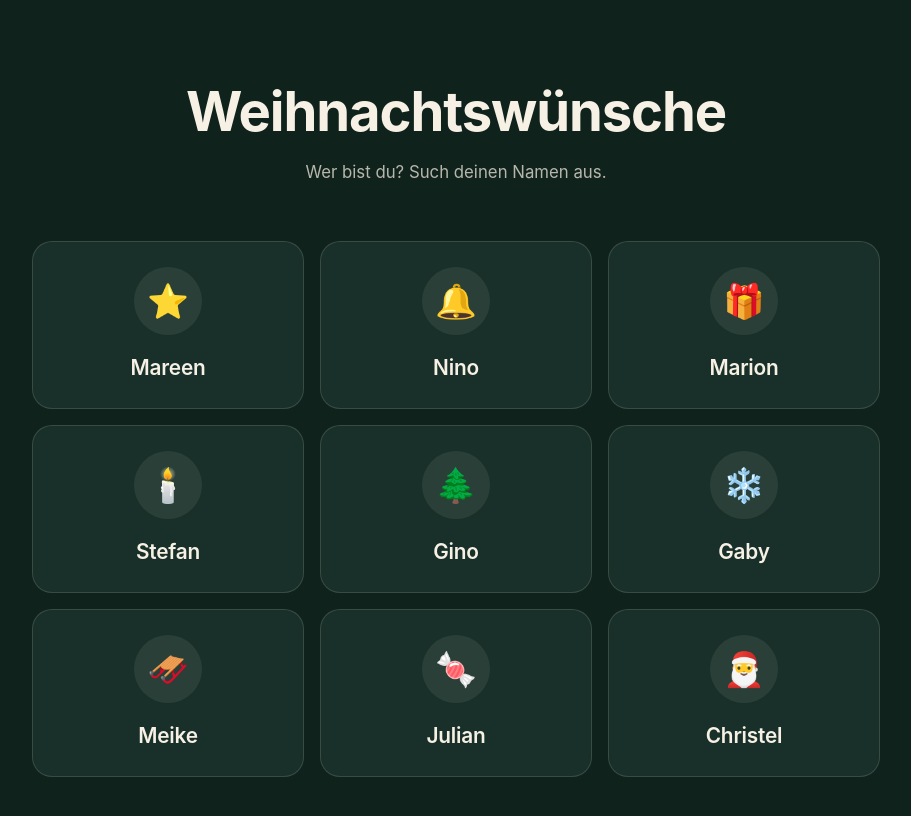
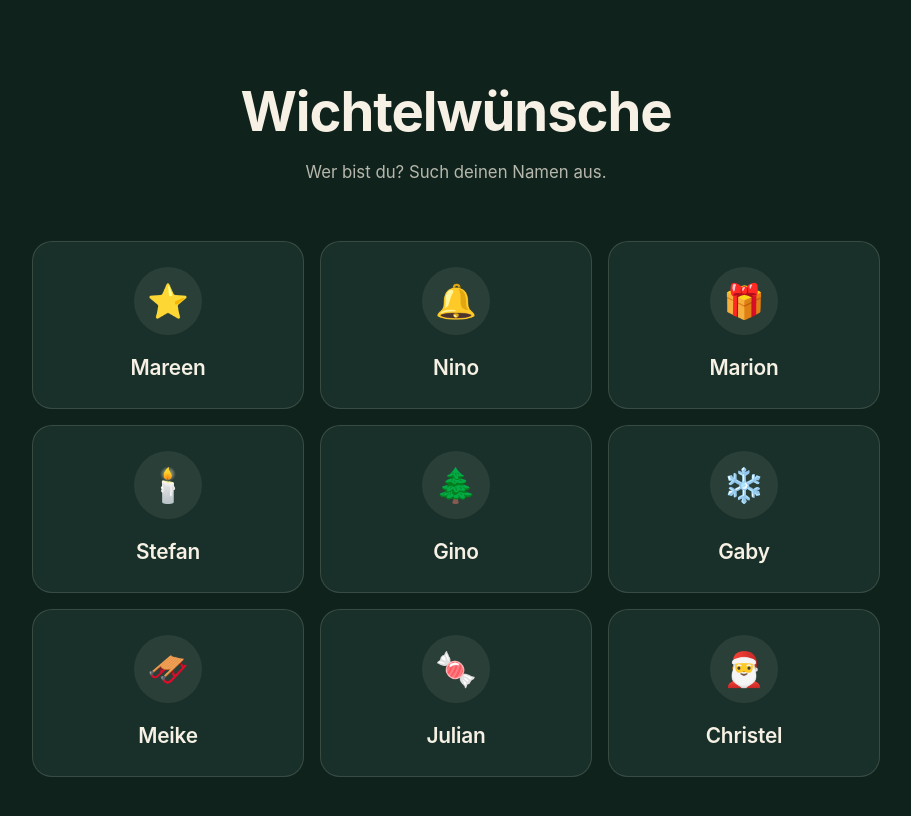
Before and after one commit to cas-meikesprickmann/Wichteln2026, a plain HTML site: page index.html in a window 1280 px wide. Shown: the whole page, without its empty margins (184-1095 px from the left). Drawn offline with Linux system fonts and the light colour scheme.

Commit message:
Change heading from 'Weihnachtswünsche' to 'Wichtelwünsche'

```diff
--- a/index.html
+++ b/index.html
@@ -11,7 +11,7 @@
   <main>
     <!-- Schritt 1: Wer bist du? -->
     <section id="schritt-ich">
-      <h1 tabindex="-1">Weihnachtswünsche</h1>
+      <h1 tabindex="-1">Wichtelwünsche</h1>
       <p class="intro">Wer bist du? Such deinen Namen aus.</p>
       <ul id="kacheln-ich" class="kacheln"></ul>
     </section>
```
